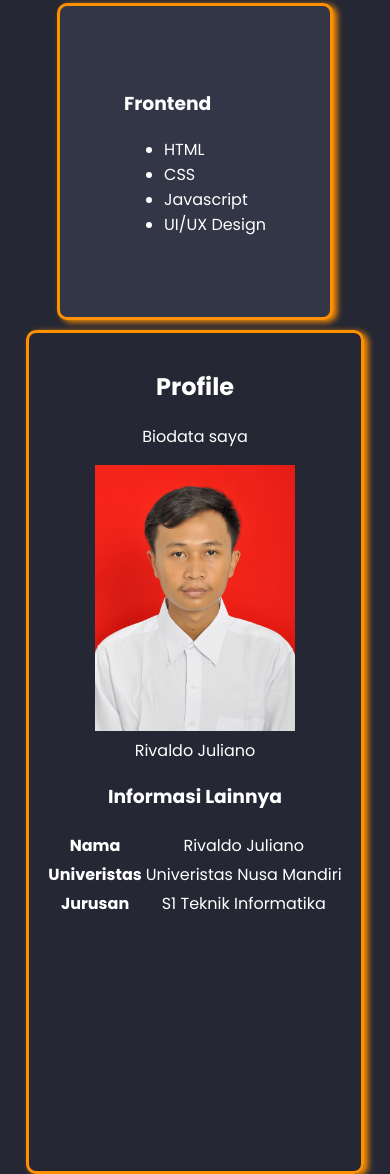
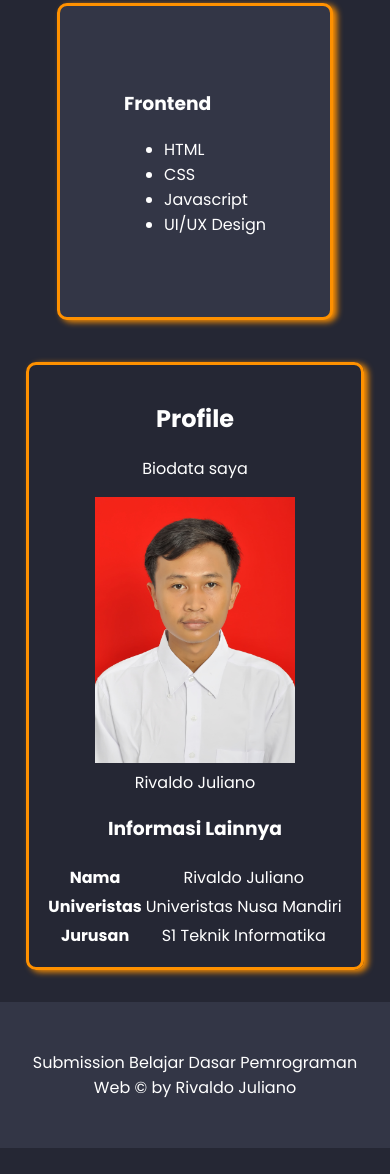
Before and after one commit to rivaldojuliano/submission-belajar-dasar-pemrograman-web, a plain HTML site: page index.html in a window 390 px wide. Shown: the part 2340-3514 px from the top of the page. After the commit the page ends 3488 px from the top, so only its background shows below. Drawn offline with Linux system fonts and the light colour scheme.

Commit message:
fix: responsive profile card

```diff
--- a/assets/styles/styles.css
+++ b/assets/styles/styles.css
@@ -198,13 +198,15 @@ main aside {
 
 main aside .profile-card {
   height: 100vh;
-  margin: auto;
+  margin-inline: auto;
+  margin-block: 2rem;
   text-align: center;
   padding: 1rem;
   border: 3px solid #ff9100;
   border-radius: 10px;
   box-shadow: 4px 2px 6px #ff9100;
   color: white;
+  flex: 1;
 }
 
 main aside .profile-card img {
```
